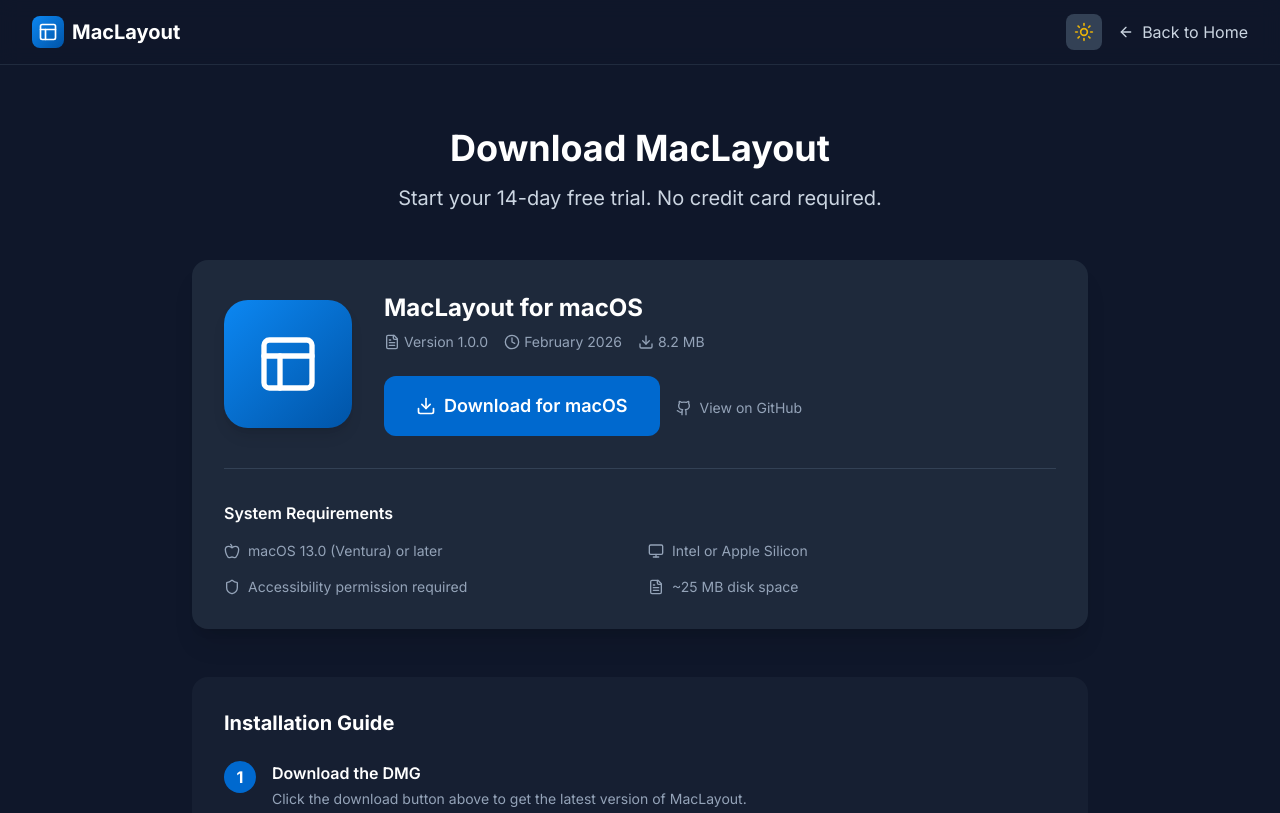
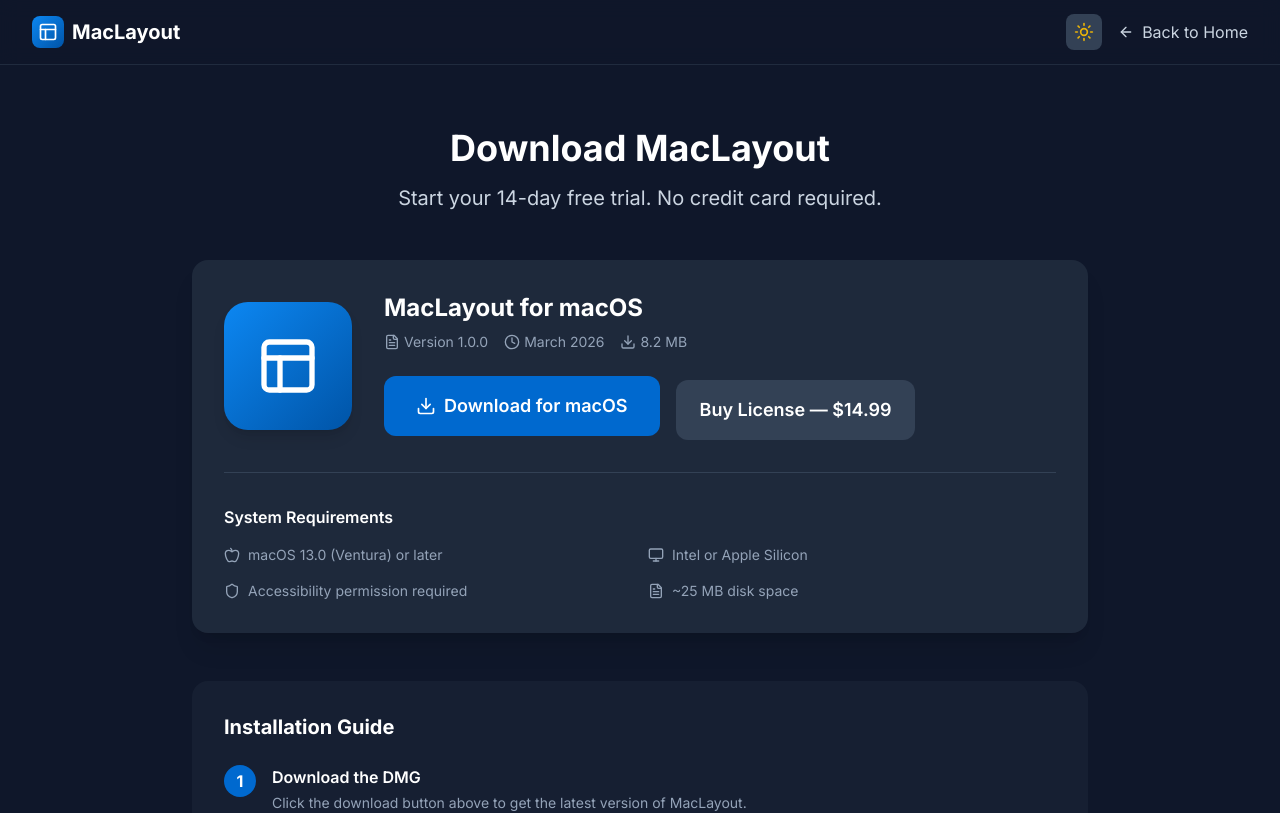
Before and after one commit to deltapapawhisky/MacLayout-Website, a Next.js app: page /download in a window 1280 px wide. Shown: the top 813 px of the page. Built offline with nearby package versions, Linux system fonts and the light colour scheme.

Commit message:
Add purchase link, fix dependency vulnerability, update release date
- Add Lemon Squeezy purchase button on download page
- Fix mailparser XSS vulnerability via resend update
- Update release date to March 2026

Co-Authored-By: Claude Opus 4.6 <noreply@anthropic.com>

```diff
--- a/app/download/page.tsx
+++ b/app/download/page.tsx
@@ -11,17 +11,17 @@ import {
   Apple,
   FileText,
   ArrowLeft,
-  ExternalLink,
-  Github
+  ExternalLink
 } from 'lucide-react'
 import { ThemeToggle } from '@/components/ThemeToggle'
 
 export default function DownloadPage() {
   const currentVersion = '1.0.0'
-  const releaseDate = 'February 2026'
+  const releaseDate = 'March 2026'
   const fileSize = '8.2 MB'
   const downloadUrl = `https://github.com/deltapapawhisky/WindowLayoutManager/releases/download/v${currentVersion}/MacLayout.dmg`
   const releasesUrl = 'https://github.com/deltapapawhisky/WindowLayoutManager/releases'
+  const purchaseUrl = 'https://maclayout.lemonsqueezy.com/checkout/buy/f9988613-b2c4-4fc5-8cb2-9f2a1daf15c2'
 
   return (
     <div className="min-h-screen bg-gradient-to-b from-slate-50 to-white dark:from-slate-900 dark:to-slate-900">
@@ -95,13 +95,12 @@ export default function DownloadPage() {
                   Download for macOS
                 </a>
                 <a
-                  href={releasesUrl}
+                  href={purchaseUrl}
                   target="_blank"
                   rel="noopener noreferrer"
-                  className="inline-flex items-center gap-2 text-slate-600 dark:text-slate-400 hover:text-primary-600 dark:hover:text-primary-400 ml-4 text-sm"
+                  className="inline-flex items-center gap-2 bg-slate-100 dark:bg-slate-700 text-slate-900 dark:text-white px-6 py-4 rounded-xl text-lg font-semibold hover:bg-slate-200 dark:hover:bg-slate-600 transition-all ml-4"
                 >
-                  <Github className="w-4 h-4" />
-                  View on GitHub
+                  Buy License — $14.99
                 </a>
               </div>
             </div>
```
Also changed, not shown: 1 other file (tests, documents, lock files or other folders).
